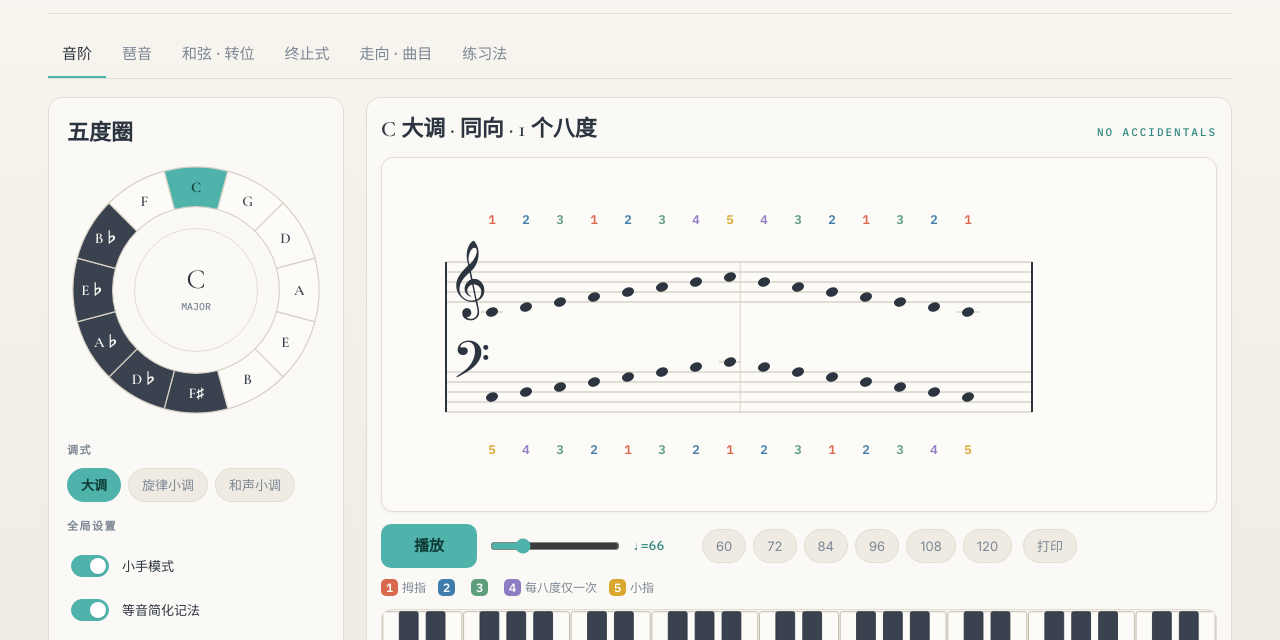
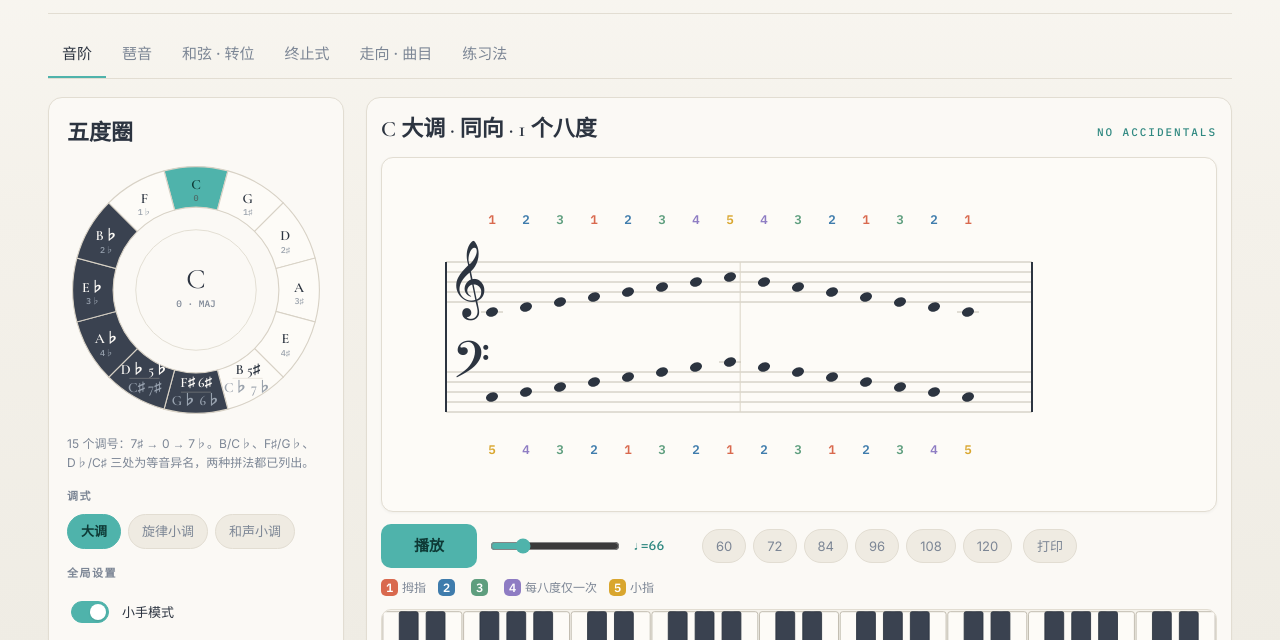
Before and after one commit to simonluowei/scale-accordi, a plain HTML site: page index.html in a window 1280 px wide. Shown: the part 149-789 px from the top of the page. Drawn offline with nearby package versions, Linux system fonts and the light colour scheme; a web font is replaced by a local one.

Commit message:
Add files via upload

```diff
--- a/index.html
+++ b/index.html
@@ -113,7 +113,9 @@ footer{margin-top:36px;padding-top:16px;border-top:1px solid var(--line);color:v
   <aside>
     <div class="card">
       <h2>五度圈</h2>
-      <svg id="dial" viewBox="0 0 260 260" style="width:100%;height:auto"></svg>
+      <svg id="dial" viewBox="0 0 274 274" style="width:100%;height:auto"></svg>
+      <div id="enhKey"></div>
+      <p class="hint" style="margin-top:8px">15 个调号：7♯ → 0 → 7♭。B/C♭、F♯/G♭、D♭/C♯ 三处为等音异名，两种拼法都已列出。</p>
       <h3>调式</h3>
       <div class="row" id="modeRow">
         <button class="pill" data-mode="major" aria-pressed="true">大调</button>
@@ -171,16 +173,29 @@ const nm=(li,al)=>LET[li]+(al>0?'\u266F'.repeat(al):al<0?'\u266D'.repeat(-al):''
 const norm=a=>{while(a>6)a-=12;while(a<-6)a+=12;return a;};
 
 const CIRCLE=[
- {maj:[0,0],min:[5,0],M:'C',m:'a'},   {maj:[4,0],min:[2,0],M:'G',m:'e'},
- {maj:[1,0],min:[6,0],M:'D',m:'b'},   {maj:[5,0],min:[3,1],M:'A',m:'f\u266F'},
- {maj:[2,0],min:[0,1],M:'E',m:'c\u266F'}, {maj:[6,0],min:[4,1],M:'B',m:'g\u266F'},
- {maj:[3,1],min:[2,-1],M:'F\u266F',m:'e\u266D'}, {maj:[1,-1],min:[6,-1],M:'D\u266D',m:'b\u266D'},
- {maj:[5,-1],min:[3,0],M:'A\u266D',m:'f'}, {maj:[2,-1],min:[0,0],M:'E\u266D',m:'c'},
- {maj:[6,-1],min:[4,0],M:'B\u266D',m:'g'}, {maj:[3,0],min:[1,0],M:'F',m:'d'}
+ {maj:[0,0],min:[5,0],M:'C',m:'a',ks:'0'},
+ {maj:[4,0],min:[2,0],M:'G',m:'e',ks:'1\u266F'},
+ {maj:[1,0],min:[6,0],M:'D',m:'b',ks:'2\u266F'},
+ {maj:[5,0],min:[3,1],M:'A',m:'f\u266F',ks:'3\u266F'},
+ {maj:[2,0],min:[0,1],M:'E',m:'c\u266F',ks:'4\u266F'},
+ {maj:[6,0],min:[4,1],M:'B',m:'g\u266F',ks:'5\u266F',
+   alt:{maj:[0,-1],min:[5,-1],M:'C\u266D',m:'a\u266D',ks:'7\u266D'}},
+ {maj:[3,1],min:[1,1],M:'F\u266F',m:'d\u266F',ks:'6\u266F',
+   alt:{maj:[4,-1],min:[2,-1],M:'G\u266D',m:'e\u266D',ks:'6\u266D'}},
+ {maj:[1,-1],min:[6,-1],M:'D\u266D',m:'b\u266D',ks:'5\u266D',
+   alt:{maj:[0,1],min:[5,1],M:'C\u266F',m:'a\u266F',ks:'7\u266F'}},
+ {maj:[5,-1],min:[3,0],M:'A\u266D',m:'f',ks:'4\u266D'},
+ {maj:[2,-1],min:[0,0],M:'E\u266D',m:'c',ks:'3\u266D'},
+ {maj:[6,-1],min:[4,0],M:'B\u266D',m:'g',ks:'2\u266D'},
+ {maj:[3,0],min:[1,0],M:'F',m:'d',ks:'1\u266D'}
 ];
-const tonicOf=()=>S.mode==='major'?CIRCLE[S.pos].maj:CIRCLE[S.pos].min;
+/* 等音异名位置：5 (B/C♭) · 6 (F♯/G♭) · 7 (D♭/C♯) */
+const spell=()=>{const c=CIRCLE[S.pos];return (S.alt[S.pos]&&c.alt)?c.alt:c;};
+const REP_MAJ=['C','G','D','A','E','B','F\u266F','D\u266D','A\u266D','E\u266D','B\u266D','F'];
+const REP_MIN=['A_m','E_m','B_m','F\u266F_m','C\u266F_m','G\u266F_m','E\u266D_m','B\u266D_m','F_m','C_m','G_m','D_m'];
+const tonicOf=()=>S.mode==='major'?spell().maj:spell().min;
 const isMin=()=>S.mode!=='major';
-const keyName=()=>S.mode==='major'?CIRCLE[S.pos].M:CIRCLE[S.pos].m.toUpperCase();
+const keyName=()=>S.mode==='major'?spell().M:spell().m.toUpperCase();
 
 function scale7(t,form,oct){
   const [tli,tal]=t, tpc=((NPC[tli]+tal)%12+12)%12, tmidi=12*(oct+1)+NPC[tli]+tal, iv=FORM[form], o=[];
@@ -458,7 +473,7 @@ function playSeq(seq,refs,kbmap,hand){
 }
 
 /* ================= 内容构造 ================= */
-const S={pos:0,mode:'major',tab:'p1',bpm:66,small:true,enh:true,metro:false,loop:false,
+const S={pos:0,mode:'major',alt:{},tab:'p1',bpm:66,small:true,enh:true,metro:false,loop:false,
   motion:'parallel',oct:1,hand:'both',aoct:1,ahand:'both',chord:0,cad:0,giro:0};
 let SEQ=null,REFS=null,KBMAP=null;
 
@@ -490,7 +505,7 @@ function buildScaleSeq(){
 }
 /* --- 琶音 --- */
 function arpPat(){
-  const c=CIRCLE[S.pos],minor=isMin(),key=minor?c.m.toUpperCase():c.M;
+  const c=spell(),minor=isMin(),key=minor?c.m.toUpperCase():c.M;
   let rh={s:1,c:1,x:2,y:3,e:5},lh={s:5,c:1,x:S.small?3:4,y:2,e:1};
   const B='\u266D',Sh='\u266F';
   if(!minor){
@@ -695,33 +710,58 @@ const REP={
  'G_m':[['cl','肖邦 叙事曲 No.1 Op.23','g 小调 · 原调',''],['cl','拉赫玛尼诺夫 前奏曲 Op.23 No.5','g 小调 · 原调','进行曲节奏与和弦跳跃'],['pop','莫文蔚《广岛之恋》','建议走向：i–VII–VI–V','']],
  'D_m':[['cl','莫扎特 幻想曲 K.397','d 小调 · 原调','减七和弦的即兴式连接'],['cl','贝多芬《暴风雨》Op.31 No.2','d 小调 · 原调',''],['pop','王菲《人间》','建议走向：i–VI–III–VII','']]
 };
-const repKey=()=>{const c=CIRCLE[S.pos];return isMin()?(c.m.toUpperCase()+'_m'):c.M;};
+const repKey=()=>isMin()?REP_MIN[S.pos]:REP_MAJ[S.pos];
 
 /* ================= UI ================= */
 function dial(){
   const svg=document.getElementById('dial');svg.innerHTML='';
-  const cx=130,cy=130,r1=124,r2=84,r3=62,g=E('g');svg.appendChild(g);
+  const cx=137,cy=137,r1=131,r2=88,r3=64,g=E('g');svg.appendChild(g);
   CIRCLE.forEach((p,i)=>{
     const a0=(i*30-105)*Math.PI/180,a1=((i+1)*30-105)*Math.PI/180;
     const P=(r,a)=>[cx+r*Math.cos(a),cy+r*Math.sin(a)];
     const [x1,y1]=P(r1,a0),[x2,y2]=P(r1,a1),[x3,y3]=P(r2,a1),[x4,y4]=P(r2,a0);
-    const t=S.mode==='major'?p.maj:p.min;
+    const useAlt=!!(S.alt[i]&&p.alt), act=useAlt?p.alt:p;
+    const t=S.mode==='major'?act.maj:act.min;
     const black=!WHITE.has((((NPC[t[0]]+t[1])%12)+12)%12);
+    const sel=i===S.pos;
     const path=E('path',{d:`M${x1},${y1} A${r1},${r1} 0 0 1 ${x2},${y2} L${x3},${y3} A${r2},${r2} 0 0 0 ${x4},${y4} Z`,
-      stroke:'#D8D2C6','stroke-width':1.2,class:'seg '+(black?'black':'white')+(i===S.pos?' sel':'')});
+      stroke:'#D8D2C6','stroke-width':1.2,class:'seg '+(black?'black':'white')+(sel?' sel':'')});
     path.addEventListener('click',()=>{S.pos=i;refresh();});
     g.appendChild(path);
     const am=(a0+a1)/2,[lx,ly]=P((r1+r2)/2,am);
-    const tx=E('text',{x:lx,y:ly+5,'text-anchor':'middle',class:'seglab',
-      fill:i===S.pos?'#0E3A36':(black?'#FDFBF7':'#3A4250')});
-    tx.textContent=S.mode==='major'?p.M:p.m;g.appendChild(tx);
+    const main=S.mode==='major'?p.M:p.m, altN=p.alt?(S.mode==='major'?p.alt.M:p.alt.m):null;
+    const fillFor=on=>sel?(on?'#0E3A36':'#4E6B67'):(black?(on?'#FDFBF7':'#98A2AF'):(on?'#2C3440':'#9AA2AC'));
+    if(!altN){
+      const tx=E('text',{x:lx,y:ly+2,'text-anchor':'middle',class:'seglab',fill:fillFor(true)});
+      tx.textContent=main;g.appendChild(tx);
+      const ks=E('text',{x:lx,y:ly+15,'text-anchor':'middle','font-family':'IBM Plex Mono','font-size':9,fill:fillFor(false)});
+      ks.textContent=p.ks;g.appendChild(ks);
+    }else{
+      const t1=E('text',{x:lx,y:ly-6,'text-anchor':'middle',class:'seglab','font-size':14,fill:fillFor(!useAlt)});
+      t1.textContent=main+' '+p.ks;g.appendChild(t1);
+      const sep=E('line',{x1:lx-16,x2:lx+16,y1:ly-1,y2:ly-1,stroke:sel?'#0E3A36':'#C4BFB2','stroke-width':.7,opacity:.5});
+      g.appendChild(sep);
+      const t2=E('text',{x:lx,y:ly+13,'text-anchor':'middle',class:'seglab','font-size':14,fill:fillFor(useAlt)});
+      t2.textContent=p.alt.M&&S.mode==='major'?p.alt.M+' '+p.alt.ks:p.alt.m+' '+p.alt.ks;g.appendChild(t2);
+    }
   });
   g.appendChild(E('circle',{cx,cy,r:r3,fill:'#FBF9F5',stroke:'#E2DDD2'}));
-  const t1=E('text',{x:cx,y:cy-2,'text-anchor':'middle','font-family':'Cormorant Garamond','font-size':28,fill:'#2C3440'});
+  const sp=spell();
+  const t1=E('text',{x:cx,y:cy-2,'text-anchor':'middle','font-family':'Cormorant Garamond','font-size':30,fill:'#2C3440'});
   t1.textContent=keyName();
-  const t2=E('text',{x:cx,y:cy+20,'text-anchor':'middle','font-family':'IBM Plex Mono','font-size':10,fill:'#7C8695'});
-  t2.textContent=S.mode==='major'?'MAJOR':(S.mode==='melodic'?'MELODIC MIN.':'HARMONIC MIN.');
+  const t2=E('text',{x:cx,y:cy+18,'text-anchor':'middle','font-family':'IBM Plex Mono','font-size':10,fill:'#7C8695'});
+  const ks=keySig(tonicOf(),isMin());
+  t2.textContent=(ks.sharps?ks.sharps+' \u266F':(ks.flats?ks.flats+' \u266D':'0'))+' · '+(S.mode==='major'?'MAJ':(S.mode==='melodic'?'MEL':'HARM'));
   g.appendChild(t1);g.appendChild(t2);
+  // 等音异名切换
+  const box=document.getElementById('enhKey');
+  const cur=CIRCLE[S.pos];
+  if(cur.alt){
+    const a=S.alt[S.pos]?cur:cur.alt;         // 另一种拼法
+    const an=S.mode==='major'?a.M:a.m.toUpperCase();
+    box.innerHTML=`<button class="pill" id="altBtn" style="width:100%;margin-top:10px">⇄ 换成 ${an}（${a.ks}）</button>`;
+    document.getElementById('altBtn').addEventListener('click',()=>{S.alt[S.pos]=!S.alt[S.pos];refresh();});
+  } else box.innerHTML='';
 }
 function sideFor(tab){
   const P=document.getElementById('sidePanel');
```
